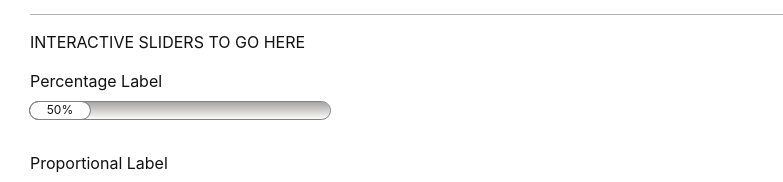
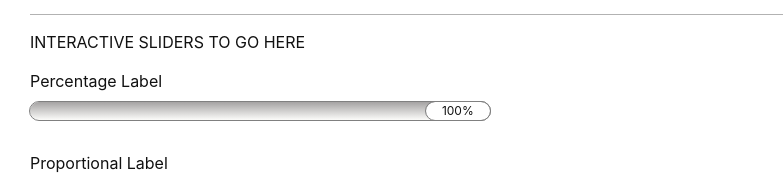
Before and after one commit to valgaug/slider-challenge, a React (Create React App) app: page / in a window 1280 px wide. Shown: the part 749-931 px from the top of the page, without its empty margins (0-783 px from the left). Built offline with nearby package versions, Linux system fonts and the light colour scheme.

Commit message:
normalization done

```diff
--- a/src/App.tsx
+++ b/src/App.tsx
@@ -5,8 +5,8 @@ import { Slider } from './Slider';
 import { useState } from 'react';
 
 export default function App() {
-  const [valuePercent, setValuePercent] = useState(50);
-  const [valueProportional, setValueProportional] = useState(0.5);
+  const [valuePercent, setValuePercent] = useState(100);
+  const [valueProportional, setValueProportional] = useState(1.0);
 
   return (
     <div className='App'>
--- a/src/Slider.tsx
+++ b/src/Slider.tsx
@@ -1,4 +1,4 @@
-import React, { ReactElement, useState } from 'react';
+import React, { ReactElement, useEffect, useRef, useState } from 'react';
 import './slider.css';
 
 interface Props {
@@ -37,13 +37,24 @@ export function Slider({ label, max, min, step, value, unit, onChange }: Props):
   // const handleMouseUp = () => {
   //   setIsDraggingRef(false);
   // };
+  const [thumbWidth, setThumbWidth] = useState(0);
+  const [trackWidth, setTrackWidth] = useState(0);
+  const sliderThumbRef = React.createRef<HTMLDivElement>();
+  const sliderTrackRef = React.createRef<HTMLDivElement>();
+
+  useEffect(() => {
+    if (sliderThumbRef.current && sliderTrackRef.current) {
+      setThumbWidth(sliderThumbRef.current.getBoundingClientRect().width);
+      setTrackWidth(sliderTrackRef.current.getBoundingClientRect().width);
+    }
+  }, []);
 
   return (
     <div className='slider'>
       <label>{label}</label>
       <div
         className='slider-container'
-        // ref={sliderRef}
+        ref={sliderTrackRef}
         // onMouseDown={handleMouseDown}
         // onMouseMove={handleMouseMove}
         // onMouseUp={handleMouseUp}
@@ -51,9 +62,10 @@ export function Slider({ label, max, min, step, value, unit, onChange }: Props):
         <div className='slider-track'>
           <div
             className='slider-thumb'
-            // style={{
-            //   left: `${((sliderValue - min) / (max - min)) * 100}%`,
-            // }}
+            ref={sliderThumbRef}
+            style={{
+              left: `${((value - min) / (max - min + value * (thumbWidth / (trackWidth - thumbWidth)))) * 100}%`,
+            }}
           >
             <div className='slider-value'>
               <span>
--- a/src/slider.css
+++ b/src/slider.css
@@ -1,10 +1,8 @@
-/* .slider {
-} */
-
 .slider {
   display: flex;
   flex-direction: column;
-  width: 300px;
+  width: 500px;
+  padding-right: 40px;
 }
 
 .slider-container {
@@ -17,7 +15,7 @@
 
 .slider-track {
   /* width: 100%; */
-  /* height: 18px; */
+  height: inherit;
   /* position: absolute; */
   /* top: 50%; */
   border-radius: 9px;
@@ -27,17 +25,17 @@
 }
 
 .slider-thumb {
-  width: 60px;
-  /* height: inherit; */
+  width: 14%;
+  height: inherit;
   background-color: white;
   border-radius: inherit;
   outline: inherit;
   display: flex;
   align-items: center;
   justify-content: center;
-  /* position: absolute; */
-  /* transform: translate(-50%, -50%);
-  transition: background-color 0.3s; */
+  position: absolute;
+  /* transform: translateY(-50%); */
+  /* transition: background-color 0.3s; */
 }
 
 .slider-value {
```
